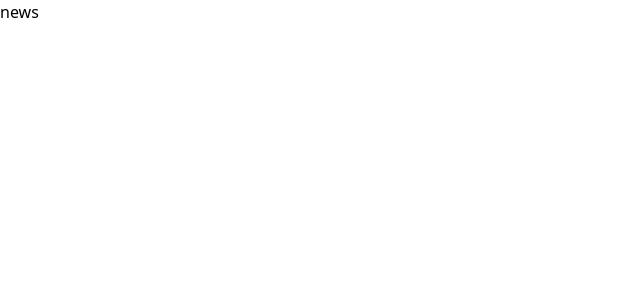
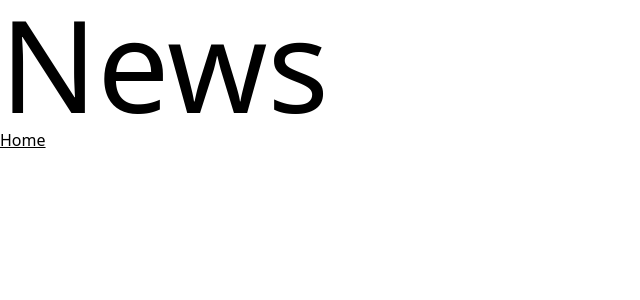
Before and after one commit to kgni/alz-news, a Next.js app in the folder frontend/: page /news in a window 1280 px wide. Shown: the top 300 px of the page, without its empty margins (0-640 px from the left). Built offline with nearby package versions, Linux system fonts and the light colour scheme.

Commit message:
remove boilerplate from index, add news site

```diff
--- a/frontend/pages/index.js
+++ b/frontend/pages/index.js
@@ -1,15 +1,19 @@
 import Head from 'next/head';
 import Image from 'next/image';
+import Link from 'next/link';
 
 export default function Home() {
 	return (
 		<div>
 			<Head>
-				<title>Create Next App</title>
-				<meta name="description" content="Generated by create next app" />
+				<title>ALZ.NEWS</title>
+				<meta name="description" content="Alz.news this is great news" />
 				<link rel="icon" href="/favicon.ico" />
 			</Head>
 			<h1 className="text-9xl">Hello</h1>
+			<Link href="/news">
+				<a className="underline">News</a>
+			</Link>
 		</div>
 	);
 }
--- a/frontend/pages/news.js
+++ b/frontend/pages/news.js
@@ -1,7 +1,21 @@
 import React from 'react';
+import Link from 'next/link';
+import Head from 'next/head';
 
 const news = () => {
-	return <div>news</div>;
+	return (
+		<>
+			<Head>
+				<title>ALZ.NEWS</title>
+				<meta name="description" content="Alz.news this is great news" />
+				<link rel="icon" href="/favicon.ico" />
+			</Head>
+			<h1 className="text-9xl">News</h1>
+			<Link href="/">
+				<a className="underline">Home</a>
+			</Link>
+		</>
+	);
 };
 
 export default news;
```
